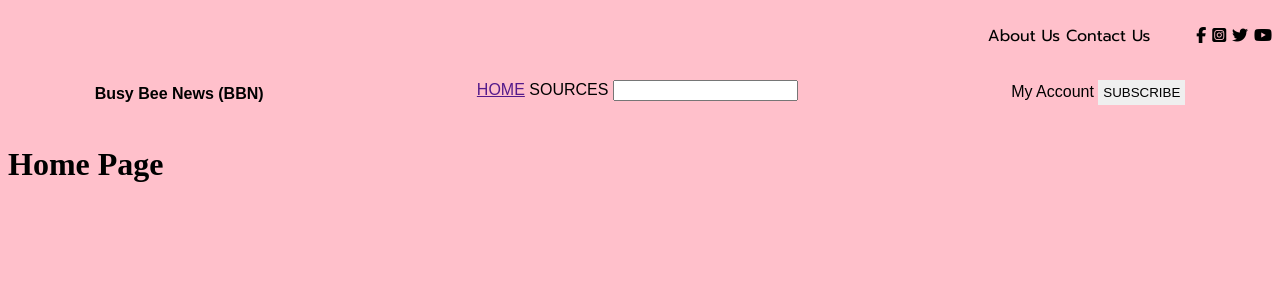
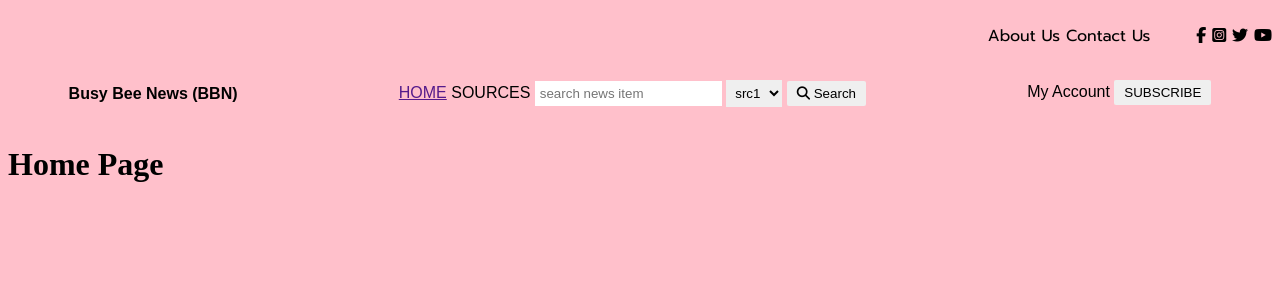
Before and after one commit to masalamind/busy_bee_news, a Flask app: page / in a window 1280 px wide. Shown: the top 300 px of the page. Run offline with Flask 2, Linux system fonts and the light colour scheme; some libraries are stand-ins or nearby versions; some web fonts are replaced.

Commit message:
Add content to search news according to sources

```diff
--- a/app/static/css/styles.css
+++ b/app/static/css/styles.css
@@ -25,4 +25,14 @@ button{
     justify-content: space-around;
     font-family: 'Radio Canada', sans-serif;
 }
+
+.main-nav input, .main-nav select{
+    border: none;
+    padding: 5px;
+}
 .top-nav a{ color: black; }
+
+button{
+    border-radius: 2px;
+    padding: 5px 10px;
+}
--- a/app/templates/base.html
+++ b/app/templates/base.html
@@ -33,7 +33,14 @@
             <ul>
                 <li><a href="">HOME</a></li>
                 <li>SOURCES</li>
-                <li><input type="text" /></li>
+                <li><input type="text" placeholder="search news item"/></li>
+                <li><select name="sources" id="">
+                    <option value="">src1</option>
+                    <option value="">src2</option>
+                    <option value="">src3</option>
+                    <option value="">src4</option>
+                </select></li>
+                <li><button><i class="fa-solid fa-magnifying-glass"></i> Search</button></li>
 
             </ul>
 
```
